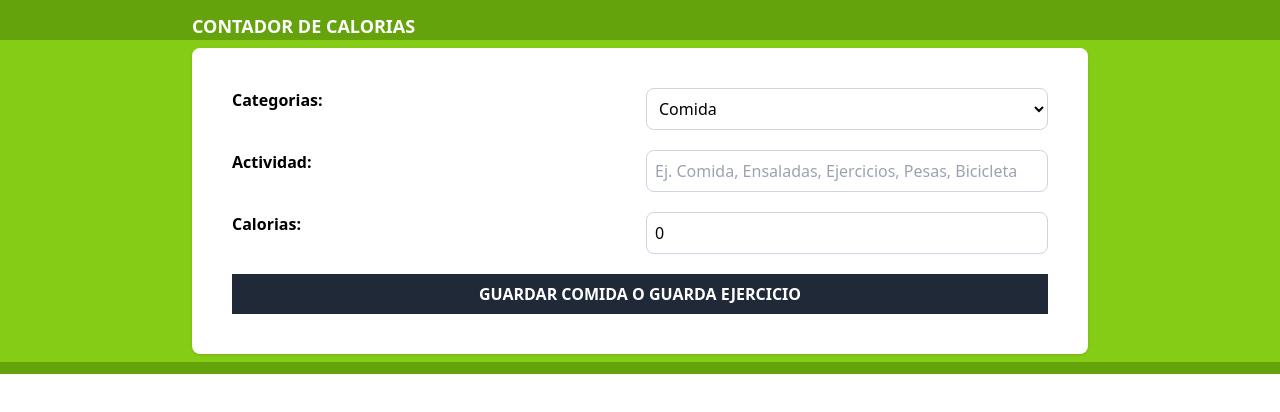
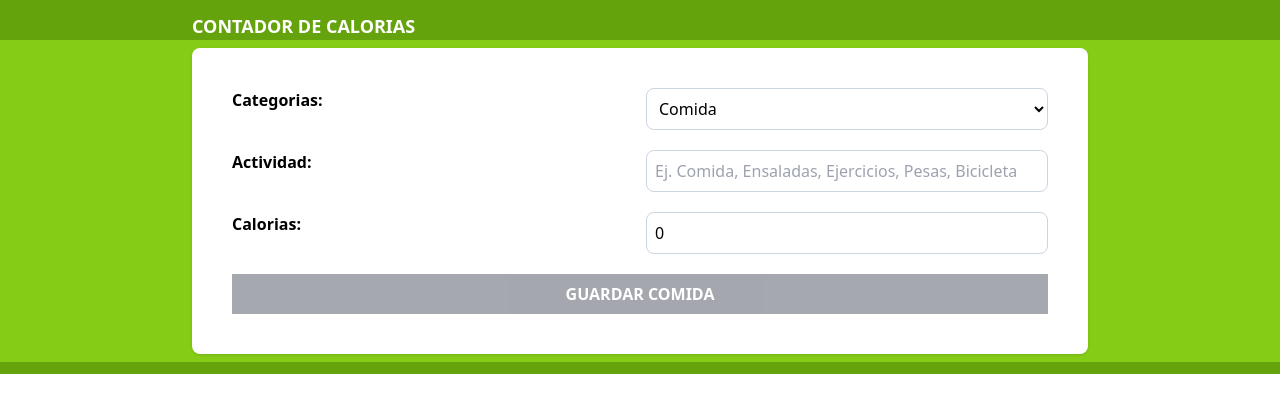
Before and after one commit to JerlibGnzlz/contador-de-calorias, a React (Vite) app: page / in a window 1280 px wide. Shown: the top 412 px of the page. Built offline with nearby package versions, Linux system fonts and the light colour scheme.

Commit message:
validando formulario

```diff
--- a/src/components/Form.tsx
+++ b/src/components/Form.tsx
@@ -1,19 +1,41 @@
-import { useState } from "react"
+import { ChangeEvent, useState } from "react"
 import { categories } from "../data/category"
+import { actividad } from "../types"
 
 
 
 export const Form = () => {
 
-    const [actividad, setActividad] = useState({
+    const [actividad, setActividad] = useState<actividad>({
         categoria: 1,
         name: "",
         calorias: 0
     })
 
+    const handleChange = (e: ChangeEvent<HTMLSelectElement> | ChangeEvent<HTMLInputElement>) => {
+
+        const isNumber = ["categoria", "calorias"].includes(e.target.id)
+
+        setActividad({
+            ...actividad,
+            [e.target.id]: isNumber ? +e.target.value : e.target.value,
+        })
+    }
+
+    const isValidActividad = () => {
+        const { name, calorias } = actividad
+        return name.trim() !== "" && calorias > 0
+
+    }
+
+    const handleSubmit = (e: React.FormEvent<HTMLFormElement>) => {
+        e.preventDefault()
+    }
+
     return (
         <form
             className="space-y-5 bg-white shadow p-10 rounded-lg"
+            onSubmit={handleSubmit}
         >
             <div className="grid grid-cols-2 gap-3">
                 <label
@@ -24,6 +46,7 @@ export const Form = () => {
                     className="border border-slate-300  p-2 rounded-lg w-full bg-white"
                     name="" id="categoria"
                     value={actividad.categoria}
+                    onChange={handleChange}
                 >
                     {categories.map(categoria => (
                         <option
@@ -46,6 +69,7 @@ export const Form = () => {
                     type="text"
                     className="border border-slate-300 p-2 rounded-lg"
                     placeholder="Ej. Comida, Ensaladas, Ejercicios, Pesas, Bicicleta"
+                    onChange={handleChange}
                     value={actividad.name}
                 />
             </div>
@@ -61,13 +85,15 @@ export const Form = () => {
                     className="border border-slate-300 p-2 rounded-lg"
                     placeholder="Calorias ej. 300 o 500"
                     value={actividad.calorias}
+                    onChange={handleChange}
                 />
             </div>
 
             <input
                 type="submit"
-                className="bg-gray-800 hover:bg-gray-900 w-full p-2 font-bold uppercase text-white text-center cursor-pointer"
-                value="Guardar Comida o guarda ejercicio"
+                className="bg-gray-800 hover:bg-gray-900 w-full p-2 font-bold uppercase text-white text-center cursor-pointer disabled:opacity-40"
+                disabled={!isValidActividad()}
+                value={actividad.categoria === 1 ? "Guardar Comida" : "Guardar Ejercicio"}
             />
 
         </form>
```
Also changed, not shown: src/types/index.ts (+7 -0 lines).
